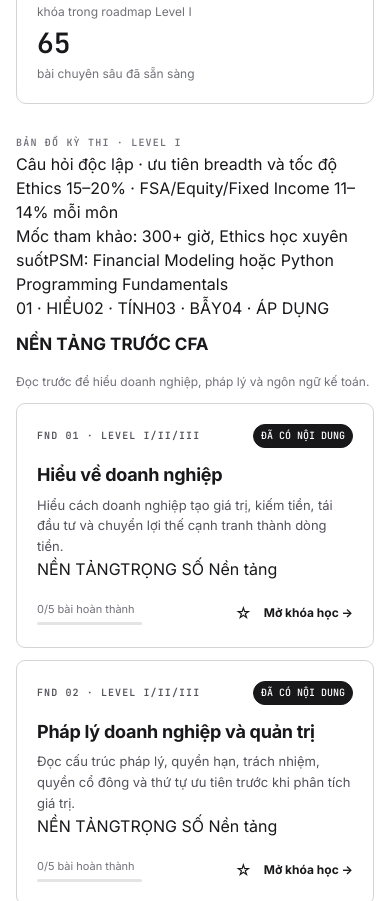
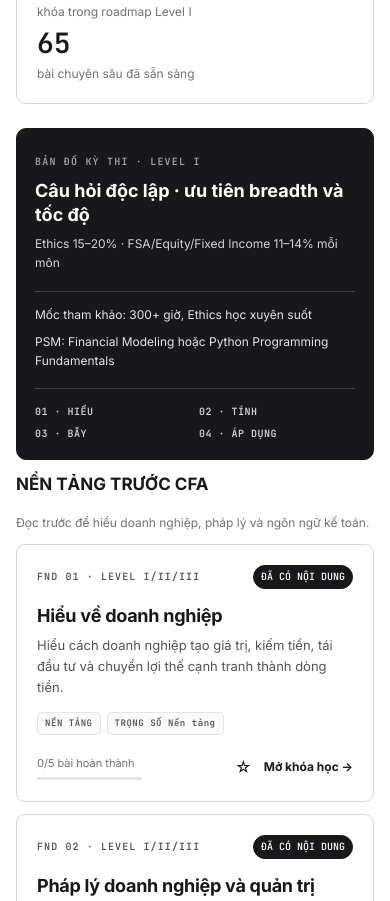
Before and after one commit to Johnson4208/CFA-Learning-Hub, a plain HTML site: page index.html in a window 390 px wide. Shown: the part 713-1614 px from the top of the page. Drawn offline with nearby package versions, Linux system fonts and the light colour scheme.

Commit message:
Add exam blueprint and lesson depth styling

```diff
--- a/deep-course.css
+++ b/deep-course.css
@@ -27,12 +27,22 @@
 .course-status.ready{border-color:#18181b;background:#18181b;color:#fff}
 .course-card h4{margin-top:16px;font-size:18px;line-height:1.25;font-weight:650;letter-spacing:-.015em}
 .course-card p{margin-top:8px;color:#52525b;font-size:13px;line-height:1.6}
+.course-meta-row{display:flex;flex-wrap:wrap;gap:6px;margin-top:14px}
+.course-meta-row span{padding:5px 7px;border:1px solid #e4e4e7;border-radius:5px;background:#fafafa;color:#52525b;font:600 9px/1.3 "JetBrains Mono",monospace;letter-spacing:.06em}
 .course-card-footer{margin-top:auto;padding-top:18px;display:flex;align-items:center;justify-content:space-between;gap:12px}
 .course-progress{display:grid;gap:5px;min-width:105px;color:#71717a;font-size:11px}
 .course-progress-track{width:100%;height:3px;background:#e4e4e7;border-radius:99px;overflow:hidden}
 .course-progress-track i{display:block;height:100%;background:#18181b}
 .course-open{border:0;background:none;padding:5px 0;font-size:12px;font-weight:650;color:#18181b;cursor:pointer}
 .course-open:disabled{color:#a1a1aa;cursor:default}
+.exam-blueprint{display:grid;grid-template-columns:minmax(0,1.25fr) minmax(260px,.75fr);gap:18px;margin:-8px 0 28px;padding:22px;border:1px solid #18181b;border-radius:10px;background:#18181b;color:#fff}
+.exam-blueprint-main h3{margin-top:8px;font-size:18px;line-height:1.35;font-weight:650}
+.exam-blueprint-main p{margin-top:7px;color:#d4d4d8;font-size:12px;line-height:1.6}
+.exam-blueprint .lesson-kicker{color:#a1a1aa}
+.exam-blueprint-facts{display:grid;align-content:center;gap:9px;border-left:1px solid #3f3f46;padding-left:18px}
+.exam-blueprint-facts span{color:#e4e4e7;font-size:12px;line-height:1.55}
+.mastery-gates{grid-column:1/-1;display:grid;grid-template-columns:repeat(4,minmax(0,1fr));border-top:1px solid #3f3f46;padding-top:16px;gap:8px}
+.mastery-gates span{font:600 10px/1.4 "JetBrains Mono",monospace;color:#d4d4d8;letter-spacing:.05em}
 
 #los-drawer .module-modal-card{max-width:1080px;max-height:92vh}
 #drawer-los-list{padding:0!important;background:#fff}
@@ -50,6 +60,12 @@
 .lesson-kicker{font:600 10px/1.4 "JetBrains Mono",monospace;letter-spacing:.12em;color:#71717a;text-transform:uppercase}
 .course-unit-detail h3{margin-top:8px;font-size:25px;line-height:1.2;font-weight:650;letter-spacing:-.025em}
 .lesson-lead{margin-top:14px;color:#52525b;font-size:15px;line-height:1.75;max-width:75ch}
+.lesson-depth-lens{display:grid;grid-template-columns:repeat(auto-fit,minmax(180px,1fr));gap:8px;margin-top:20px}
+.lesson-lens-card{padding:13px 14px;border:1px solid #e4e4e7;border-radius:7px;background:#fafafa}
+.lesson-lens-card.is-trap{border-color:#a1a1aa;background:#fff}
+.lesson-lens-card small{display:block;color:#71717a;font:600 9px/1.4 "JetBrains Mono",monospace;letter-spacing:.1em}
+.lesson-lens-card strong{display:block;margin-top:7px;font-size:12px;letter-spacing:.04em}
+.lesson-lens-card p{margin-top:7px;color:#52525b;font-size:11px;line-height:1.55}
 .lesson-block{margin-top:26px;padding-top:24px;border-top:1px solid #e4e4e7}
 .lesson-block h4{font-size:15px;font-weight:650;margin-bottom:11px}
 .lesson-block p{color:#52525b;font-size:14px;line-height:1.75}
@@ -76,6 +92,7 @@
 
 @media(max-width:760px){
   .course-roadmap-intro{grid-template-columns:1fr;padding:20px}.course-roadmap-summary{border-left:0;border-top:1px solid #e4e4e7;padding:16px 0 0}
+  .exam-blueprint{grid-template-columns:1fr;padding:18px}.exam-blueprint-facts{border-left:0;border-top:1px solid #3f3f46;padding:14px 0 0}.mastery-gates{grid-template-columns:repeat(2,minmax(0,1fr))}
   .course-grid{grid-template-columns:1fr}.course-section-head{align-items:start;flex-direction:column}.course-section-head p{text-align:left}
   #los-drawer .module-modal-card{max-height:94vh}.course-modal-layout{grid-template-columns:1fr;height:calc(94vh - 128px);min-height:0}
   .course-unit-nav{display:flex;gap:7px;border-right:0;border-bottom:1px solid #e4e4e7;overflow-x:auto;padding:11px}.course-unit-nav-label{display:none}
```
